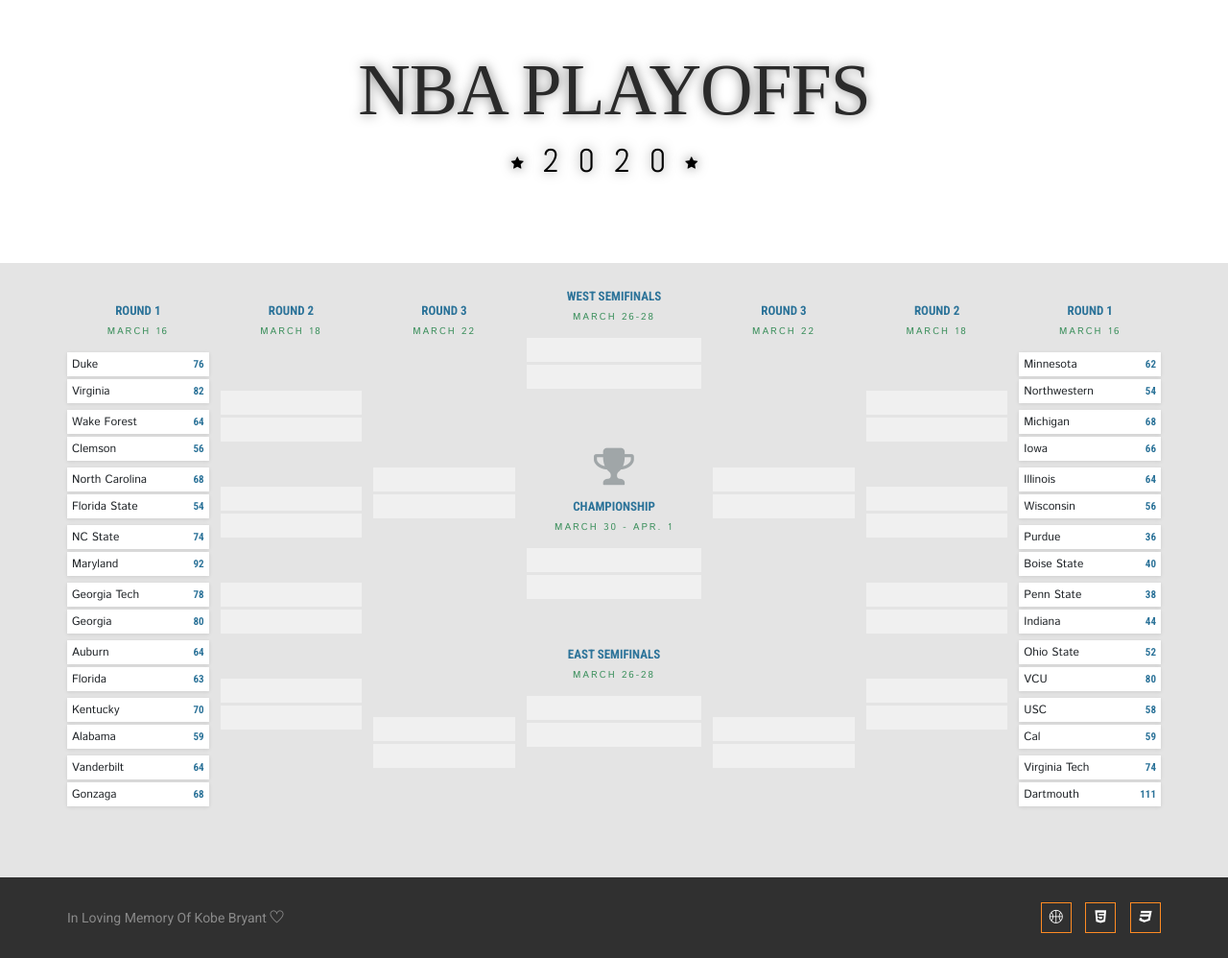
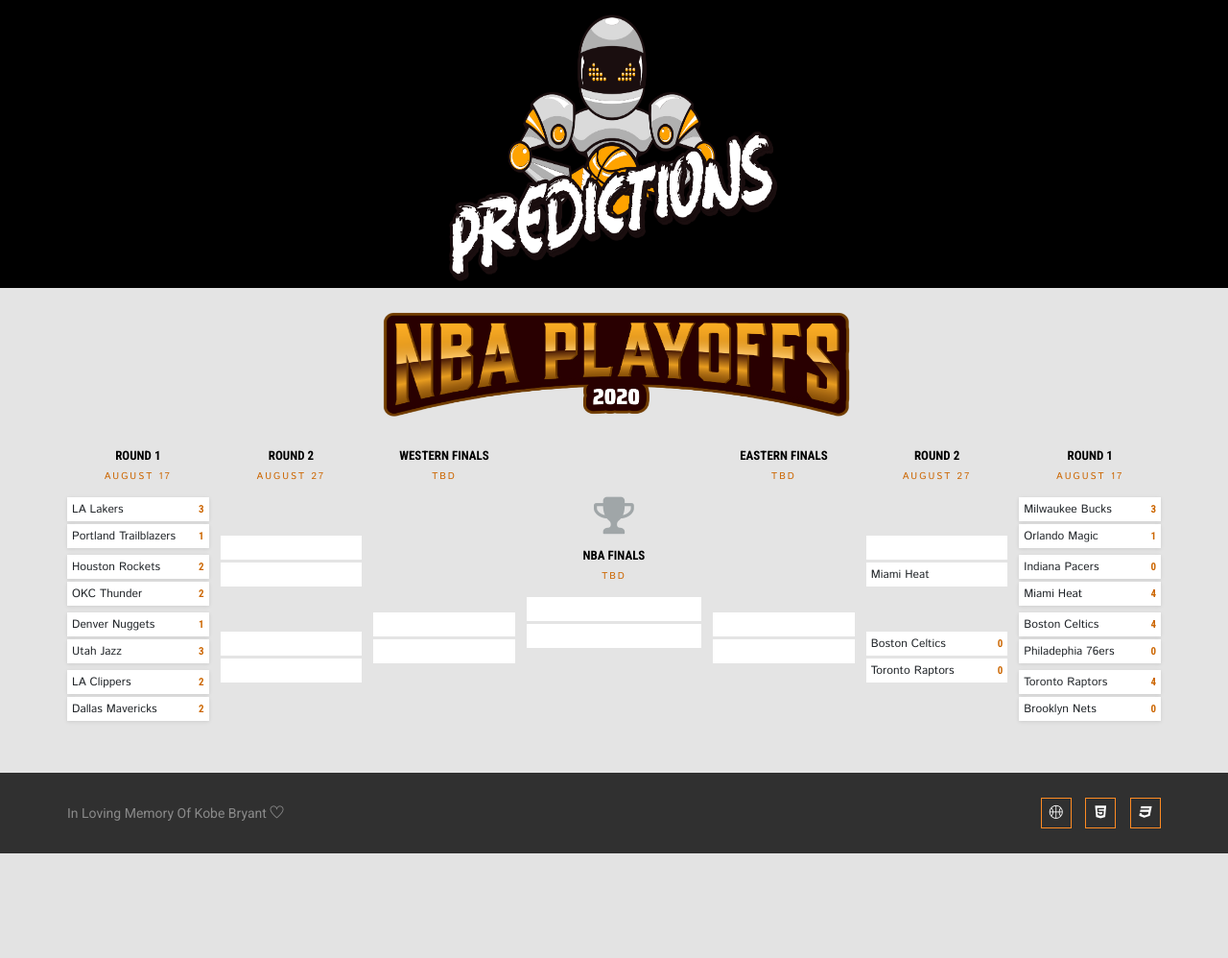
Before and after one commit to austinbowen0916/NBA-Search, a Flask app: page /predictions in a window 1280 px wide. Shown: the part 178-1176 px from the top of the page at 96% size. After the commit the page ends 1067 px from the top, so only its background shows below. Run offline with Flask 2, Linux system fonts and the light colour scheme; parts of the project's set-up code (start-up, migrations or seed data) failed here and were passed over; some libraries are stand-ins or nearby versions; some web fonts are replaced.

Commit message:
playoff bracket

```diff
--- a/static/css/bracket.css
+++ b/static/css/bracket.css
@@ -9,7 +9,22 @@ body {
     position:relative;
     text-align: center;
     overflow: hidden;
-    color: #fcfcfc;
+    background-color: black;
+    color: black;
+    height: 300px;
+}
+
+.predimg {
+    display: block;
+    margin-left: auto;
+    margin-right: auto;
+}
+
+.playoffimg {
+    position: relative;
+    margin-left: auto;
+    margin-right: auto;
+    top: -25px;
 }
 
 .hero h1 {
@@ -128,7 +143,7 @@ body {
     font-size: 11px;
     text-transform: uppercase;
     float: right;
-    color: #2C7399;
+    color: #CC6600;
     font-weight: bold;
     font-family: 'Roboto Condensed', sans-serif;
     position: absolute;
@@ -160,7 +175,7 @@ body {
 .round-details {
     font-family: 'Roboto Condensed', sans-serif;
     font-size: 13px;
-    color: #2C7399;
+    color: black;
     text-transform: uppercase;
     text-align: center;
     height: 40px;
@@ -169,7 +184,7 @@ body {
 .champion li, .round li {
     background-color: #fff;
     box-shadow: none;
-    opacity: 0.45;
+    opacity: 1;
 }
 
 .current li {
@@ -244,7 +259,7 @@ body {
 
 .share-icon {color: #fff; opacity: 0.35; }
 .share-icon:hover { opacity:1;  -webkit-animation: pulse 0.5s; animation: pulse 0.5s;}
-.date {font-size: 10px; letter-spacing: 2px;font-family: 'Istok Web', sans-serif;color:#3F915F;}
+.date {font-size: 10px; letter-spacing: 2px;font-family: 'Istok Web', sans-serif;color:#CC6600;}
 
 
 
--- a/templates/authors.html
+++ b/templates/authors.html
@@ -5,8 +5,6 @@
     <!-- Required meta tags -->
     <meta charset="utf-8">
     <meta name="viewport" content="width=device-width, initial-scale=1, shrink-to-fit=no">
-    <title>BasketBall || About</title>
-    <link rel="icon" href="{{url_for('static', filename='img/favicon.png')}}">
     <!-- Bootstrap CSS -->
     <link rel="stylesheet" href="{{url_for('static', filename='css/bootstrap.min.css')}}">
     <!-- themify CSS -->
--- a/templates/chat.html
+++ b/templates/chat.html
@@ -5,8 +5,6 @@
     <!-- Required meta tags -->
     <meta charset="utf-8">
     <meta name="viewport" content="width=device-width, initial-scale=1, shrink-to-fit=no">
-    <title>BasketBall || About</title>
-    <link rel="icon" href="{{url_for('static', filename='img/favicon.png')}}">
     <!-- Bootstrap CSS -->
     <link rel="stylesheet" href="{{url_for('static', filename='css/bootstrap.min.css')}}">
     <!-- themify CSS -->
--- a/templates/home.html
+++ b/templates/home.html
@@ -5,8 +5,6 @@
     <!-- Required meta tags -->
     <meta charset="utf-8">
     <meta name="viewport" content="width=device-width, initial-scale=1, shrink-to-fit=no">
-    <title>BasketBall || About</title>
-    <link rel="icon" href="{{url_for('static', filename='img/favicon.png')}}">
     <!-- Bootstrap CSS -->
     <link rel="stylesheet" href="{{url_for('static', filename='css/bootstrap.min.css')}}">
     <!-- themify CSS -->
--- a/templates/predictions.html
+++ b/templates/predictions.html
@@ -5,7 +5,6 @@
         <meta charset="utf-8">
         <meta http-equiv="X-UA-Compatible" content="IE=edge,chrome=1">
         <meta name="viewport" content="width=device-width,initial-scale=1.0">
-        <link rel="icon" href="{{url_for('static', filename='img/favicon.png')}}">
         <!-- Bootstrap CSS -->
         <link rel="stylesheet" href="{{url_for('static', filename='css/bootstrap.min.css')}}">
         <!-- themify CSS -->
@@ -86,55 +85,42 @@
                 </div>
             </div>
         </header>
-        <header class="hero">
-            <div class="hero-wrap">
-                <h1 id="headline">NBA Playoffs</h1>
-                <p class="year"><i class="fa fa-star"></i>2020<i class="fa fa-star"></i></p>
-            </div>
-        </header>
+
+        <div class="hero">
+            <p align="center">
+                <img class="predimg" src="{{url_for('static', filename='img/predictions.png')}}" width="350" height="300">
+            </p>
+        </div>
 
 
         <section id="bracket">
+            <p align="center">
+                <img class="playoffimg" src="{{url_for('static', filename='img/playoffs.png')}}" width="500" height="125">
+            </p>
         <div class="container">
         <div class="split split-one">
             <div class="round round-one current">
-                <div class="round-details">Round 1<br/><span class="date">March 16</span></div>
+                <div class="round-details">Round 1<br/><span class="date">August 17</span></div>
                 <ul class="matchup">
-                    <li class="team team-top">Duke<span class="score">76</span></li>
-                    <li class="team team-bottom">Virginia<span class="score">82</span></li>
+                    <li class="team team-top">LA Lakers<span class="score">3</span></li>
+                    <li class="team team-bottom">Portland Trailblazers<span class="score">1</span></li>
                 </ul>
                 <ul class="matchup">
-                    <li class="team team-top">Wake Forest<span class="score">64</span></li>
-                    <li class="team team-bottom">Clemson<span class="score">56</span></li>
+                    <li class="team team-top">Houston Rockets<span class="score">2</span></li>
+                    <li class="team team-bottom">OKC Thunder<span class="score">2</span></li>
                 </ul>
                 <ul class="matchup">
-                    <li class="team team-top">North Carolina<span class="score">68</span></li>
-                    <li class="team team-bottom">Florida State<span class="score">54</span></li>
+                    <li class="team team-top">Denver Nuggets<span class="score">1</span></li>
+                    <li class="team team-bottom">Utah Jazz<span class="score">3</span></li>
                 </ul>
                 <ul class="matchup">
-                    <li class="team team-top">NC State<span class="score">74</span></li>
-                    <li class="team team-bottom">Maryland<span class="score">92</span></li>
-                </ul>
-                <ul class="matchup">
-                    <li class="team team-top">Georgia Tech<span class="score">78</span></li>
-                    <li class="team team-bottom">Georgia<span class="score">80</span></li>
-                </ul>
-                <ul class="matchup">
-                    <li class="team team-top">Auburn<span class="score">64</span></li>
-                    <li class="team team-bottom">Florida<span class="score">63</span></li>
-                </ul>
-                <ul class="matchup">
-                    <li class="team team-top">Kentucky<span class="score">70</span></li>
-                    <li class="team team-bottom">Alabama<span class="score">59</span></li>
-                </ul>
-                <ul class="matchup">
-                    <li class="team team-top">Vanderbilt<span class="score">64</span></li>
-                    <li class="team team-bottom">Gonzaga<span class="score">68</span></li>
+                    <li class="team team-top">LA Clippers<span class="score">2</span></li>
+                    <li class="team team-bottom">Dallas Mavericks<span class="score">2</span></li>
                 </ul>
             </div>	<!-- END ROUND ONE -->
 
             <div class="round round-two">
-                <div class="round-details">Round 2<br/><span class="date">March 18</span></div>
+                <div class="round-details">Round 2<br/><span class="date">August 27</span></div>
                 <ul class="matchup">
                     <li class="team team-top">&nbsp;<span class="score">&nbsp;</span></li>
                     <li class="team team-bottom">&nbsp;<span class="score">&nbsp;</span></li>
@@ -143,22 +129,11 @@
                     <li class="team team-top">&nbsp;<span class="score">&nbsp;</span></li>
                     <li class="team team-bottom">&nbsp;<span class="score">&nbsp;</span></li>
                 </ul>
-                <ul class="matchup">
-                    <li class="team team-top">&nbsp;<span class="score">&nbsp;</span></li>
-                    <li class="team team-bottom">&nbsp;<span class="score">&nbsp;</span></li>
-                </ul>
-                <ul class="matchup">
-                    <li class="team team-top">&nbsp;<span class="score">&nbsp;</span></li>
-                    <li class="team team-bottom">&nbsp;<span class="score">&nbsp;</span></li>
                 </ul>
             </div>	<!-- END ROUND TWO -->
 
             <div class="round round-three">
-                <div class="round-details">Round 3<br/><span class="date">March 22</span></div>
-                <ul class="matchup">
-                    <li class="team team-top">&nbsp;<span class="score">&nbsp;</span></li>
-                    <li class="team team-bottom">&nbsp;<span class="score">&nbsp;</span></li>
-                </ul>
+                <div class="round-details">Western Finals<br/><span class="date">TBD</span></div>
                 <ul class="matchup">
                     <li class="team team-top">&nbsp;<span class="score">&nbsp;</span></li>
                     <li class="team team-bottom">&nbsp;<span class="score">&nbsp;</span></li>
@@ -167,23 +142,9 @@
         </div>
 
     <div class="champion">
-            <div class="semis-l">
-                <div class="round-details">west semifinals <br/><span class="date">March 26-28</span></div>
-                <ul class ="matchup championship">
-                    <li class="team team-top">&nbsp;<span class="vote-count">&nbsp;</span></li>
-                    <li class="team team-bottom">&nbsp;<span class="vote-count">&nbsp;</span></li>
-                </ul>
-            </div>
             <div class="final">
                 <i class="fa fa-trophy"></i>
-                <div class="round-details">championship <br/><span class="date">March 30 - Apr. 1</span></div>
-                <ul class ="matchup championship">
-                    <li class="team team-top">&nbsp;<span class="vote-count">&nbsp;</span></li>
-                    <li class="team team-bottom">&nbsp;<span class="vote-count">&nbsp;</span></li>
-                </ul>
-            </div>
-            <div class="semis-r">
-                <div class="round-details">east semifinals <br/><span class="date">March 26-28</span></div>
+                <div class="round-details">NBA Finals<br/><span class="date">TBD</span></div>
                 <ul class ="matchup championship">
                     <li class="team team-top">&nbsp;<span class="vote-count">&nbsp;</span></li>
                     <li class="team team-bottom">&nbsp;<span class="vote-count">&nbsp;</span></li>
@@ -196,11 +157,7 @@
 
 
             <div class="round round-three">
-                <div class="round-details">Round 3<br/><span class="date">March 22</span></div>
-                <ul class="matchup">
-                    <li class="team team-top">&nbsp;<span class="score">&nbsp;</span></li>
-                    <li class="team team-bottom">&nbsp;<span class="score">&nbsp;</span></li>
-                </ul>
+                <div class="round-details">Eastern Finals<br/><span class="date">TBD</span></div>
                 <ul class="matchup">
                     <li class="team team-top">&nbsp;<span class="score">&nbsp;</span></li>
                     <li class="team team-bottom">&nbsp;<span class="score">&nbsp;</span></li>
@@ -208,57 +165,34 @@
             </div>	<!-- END ROUND THREE -->
 
             <div class="round round-two">
-                <div class="round-details">Round 2<br/><span class="date">March 18</span></div>
+                <div class="round-details">Round 2<br/><span class="date">August 27</span></div>
                 <ul class="matchup">
                     <li class="team team-top">&nbsp;<span class="score">&nbsp;</span></li>
-                    <li class="team team-bottom">&nbsp;<span class="score">&nbsp;</span></li>
+                    <li class="team team-bottom">Miami Heat<span class="score">&nbsp;</span></li>
                 </ul>
                 <ul class="matchup">
-                    <li class="team team-top">&nbsp;<span class="score">&nbsp;</span></li>
-                    <li class="team team-bottom">&nbsp;<span class="score">&nbsp;</span></li>
+                    <li class="team team-top">Boston Celtics<span class="score">0</span></li>
+                    <li class="team team-bottom">Toronto Raptors<span class="score">0</span></li>
                 </ul>
-                <ul class="matchup">
-                    <li class="team team-top">&nbsp;<span class="score">&nbsp;</span></li>
-                    <li class="team team-bottom">&nbsp;<span class="score">&nbsp;</span></li>
-                </ul>
-                <ul class="matchup">
-                    <li class="team team-top">&nbsp;<span class="score">&nbsp;</span></li>
-                    <li class="team team-bottom">&nbsp;<span class="score">&nbsp;</span></li>
                 </ul>
             </div>	<!-- END ROUND TWO -->
              <div class="round round-one current">
-                <div class="round-details">Round 1<br/><span class="date">March 16</span></div>
+                <div class="round-details">Round 1<br/><span class="date">August 17</span></div>
                 <ul class="matchup">
-                    <li class="team team-top">Minnesota<span class="score">62</span></li>
-                    <li class="team team-bottom">Northwestern<span class="score">54</span></li>
+                    <li class="team team-top">Milwaukee Bucks<span class="score">3</span></li>
+                    <li class="team team-bottom">Orlando Magic<span class="score">1</span></li>
                 </ul>
                 <ul class="matchup">
-                    <li class="team team-top">Michigan<span class="score">68</span></li>
-                    <li class="team team-bottom">Iowa<span class="score">66</span></li>
+                    <li class="team team-top">Indiana Pacers<span class="score">0</span></li>
+                    <li class="team team-bottom">Miami Heat<span class="score">4</span></li>
                 </ul>
                 <ul class="matchup">
-                    <li class="team team-top">Illinois<span class="score">64</span></li>
-                    <li class="team team-bottom">Wisconsin<span class="score">56</span></li>
+                    <li class="team team-top">Boston Celtics<span class="score">4</span></li>
+                    <li class="team team-bottom">Philadephia 76ers<span class="score">0</span></li>
                 </ul>
                 <ul class="matchup">
-                    <li class="team team-top">Purdue<span class="score">36</span></li>
-                    <li class="team team-bottom">Boise State<span class="score">40</span></li>
-                </ul>
-                <ul class="matchup">
-                    <li class="team team-top">Penn State<span class="score">38</span></li>
-                    <li class="team team-bottom">Indiana<span class="score">44</span></li>
-                </ul>
-                <ul class="matchup">
-                    <li class="team team-top">Ohio State<span class="score">52</span></li>
-                    <li class="team team-bottom">VCU<span class="score">80</span></li>
-                </ul>
-                <ul class="matchup">
-                    <li class="team team-top">USC<span class="score">58</span></li>
-                    <li class="team team-bottom">Cal<span class="score">59</span></li>
-                </ul>
-                <ul class="matchup">
-                    <li class="team team-top">Virginia Tech<span class="score">74</span></li>
-                    <li class="team team-bottom">Dartmouth<span class="score">111</span></li>
+                    <li class="team team-top">Toronto Raptors<span class="score">4</span></li>
+                    <li class="team team-bottom">Brooklyn Nets<span class="score">0</span></li>
                 </ul>
             </div>	<!-- END ROUND ONE -->
         </div>
```
Also changed, not shown: static/img/bball.png (deleted), static/img/breadcum.png (deleted), static/img/circuit.jpg (deleted), static/img/club_logo.png (deleted), static/img/favicon.png (deleted), static/img/playoffs.png (added), static/img/predictions.png (added).
